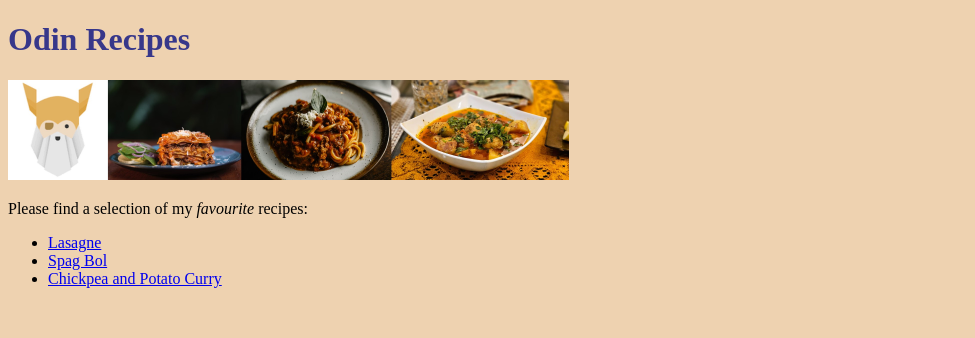
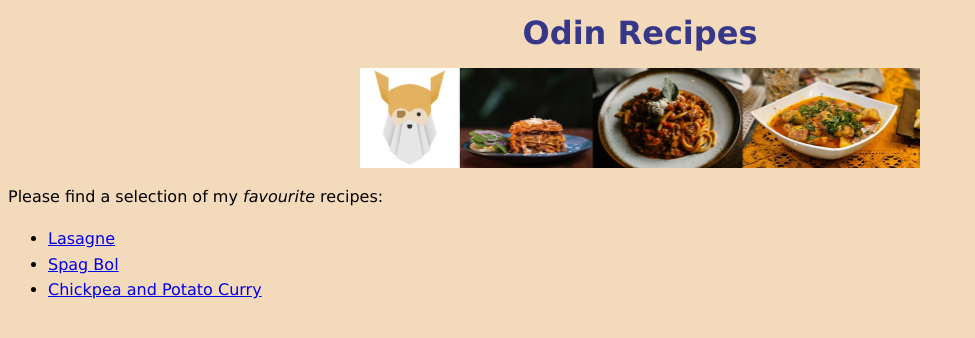
Before and after one commit to Rbeadle21/odin-recipes, a plain HTML site: page index.html in a window 1280 px wide. Shown: the whole page, without its empty margins (0-975 px from the left). Drawn offline with Linux system fonts and the light colour scheme.

Commit message:
Align the images to the center and add font styling

```diff
--- a/index.html
+++ b/index.html
@@ -9,7 +9,7 @@
 <body>
     <h1>Odin Recipes</h1>
 
-        <img src="./images/banner.jpg" alt="A banner showing the Odin Project logo and images of food" height="100">
+        <img src="./images/banner.jpg" alt="A banner showing the Odin Project logo and images of food" height="100" class="imgcenter">
 
 
     <p>Please find a selection of my <em>favourite</em> recipes:</p>
--- a/styles.css
+++ b/styles.css
@@ -1,7 +1,16 @@
 body {
-    background-color: rgb(238, 210, 176);
+    background-color: rgb(243, 218, 187);
+    font-family: Verdana, Geneva, Tahoma, sans-serif;
+    line-height: 1.6em;
 }
 
 h1 {
     color:rgb(55, 55, 138);
+    text-align: center;
 }
+
+.imgcenter {
+    display:block;
+    margin-left: auto;
+    margin-right: auto;
+}
```
Also changed, not shown: recipes/chickpea-curry.html (+1 -1 lines), recipes/lasagne.html (+1 -1 lines), recipes/spag-bol.html (+1 -1 lines).
